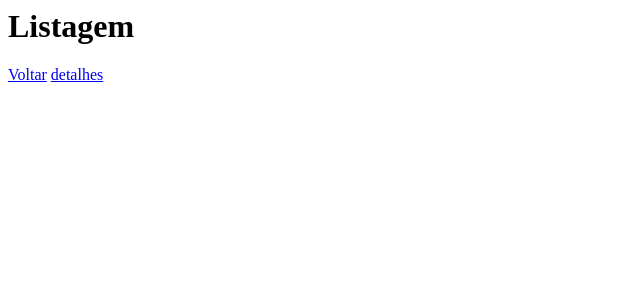
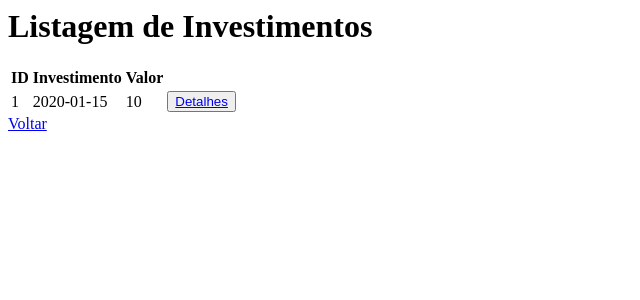
Before and after one commit to zeguil/Expend, a Django app: template invistame/templates/investimentos/listagem.html in a window 1280 px wide. Shown: the top 300 px of the page, without its empty margins (0-640 px from the left). Run offline with Django 3.2, Linux system fonts and the light colour scheme; the template is opened without the code that fills it: most values are stand-ins (such as "Sample title", 1, 10 or a date in 2020).

Commit message:
criando detalhes

```diff
--- a/invistame/templates/investimentos/listagem.html
+++ b/invistame/templates/investimentos/listagem.html
@@ -1,3 +1,17 @@
-<h1>Listagem</h1>
+<h1>Listagem de Investimentos</h1>
+<table>
+    <tr>
+        <th>ID</th>
+        <th>Investimento</th>
+        <th>Valor</th>
+    </tr>
+    {% for dado in dados %}
+    <tr>
+        <td>{{dado.id}}</td>
+        <td>{{dado.investimento}}</td>
+        <td>{{dado.valor}}</td>
+        <td><button><a href="{% url 'detalhes' dado.id %}">Detalhes</a></button></td>
+    </tr>
+    {% endfor %}
+</table>
 <a href="{% url 'index' %}">Voltar</a>
-<a href="{% url 'detalhes' %}">detalhes</a>
--- a/invistame/templates/investimentos/novo_investimento.html
+++ b/invistame/templates/investimentos/novo_investimento.html
@@ -1,2 +1,3 @@
 <h1>Novo Investimento</h1>
+
 <a href="{% url 'index' %}">Voltar</a>
--- a/invistame/urls.py
+++ b/invistame/urls.py
@@ -5,5 +5,5 @@ urlpatterns = [
     path('', views.index, name='index'),
     path('novo_investimento/', views.novo_investimento, name='novo_investimento'),
     path('listagem/', views.listagem, name='listagem'),
-    path('detalhes/', views.detalhes, name='detalhes')
+    path('detalhes/<int:id_investimento>', views.detalhes, name='detalhes')
 ]
```
